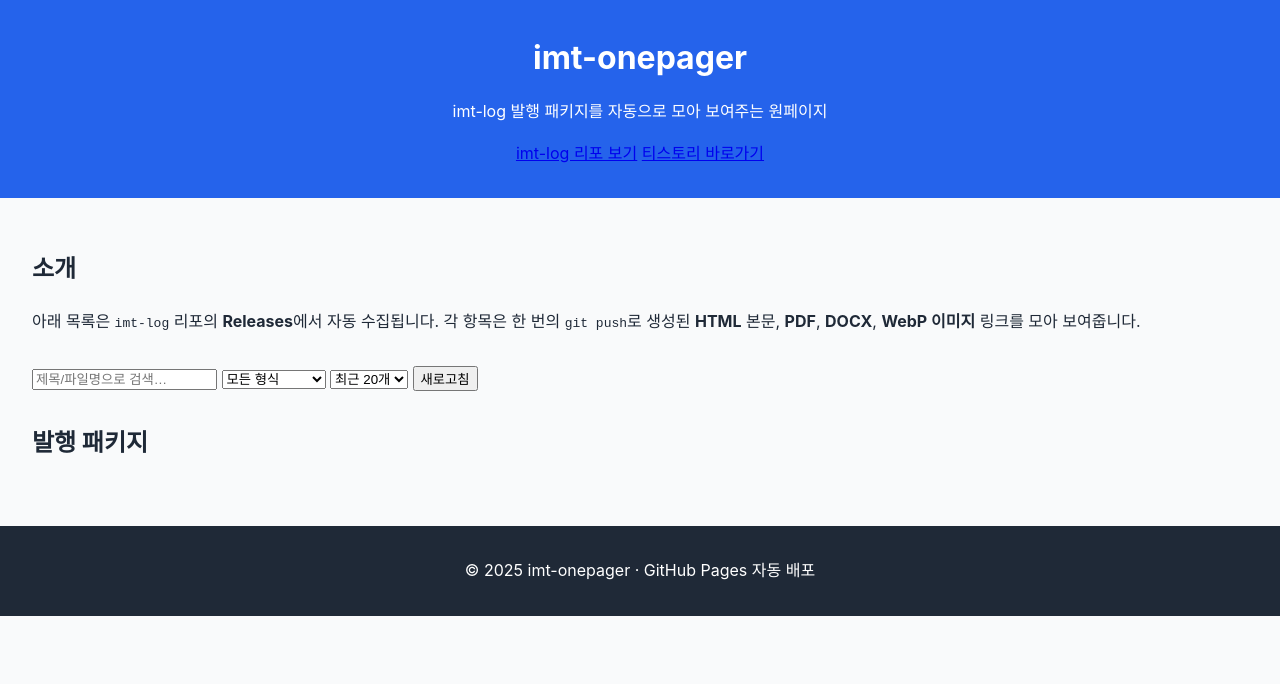
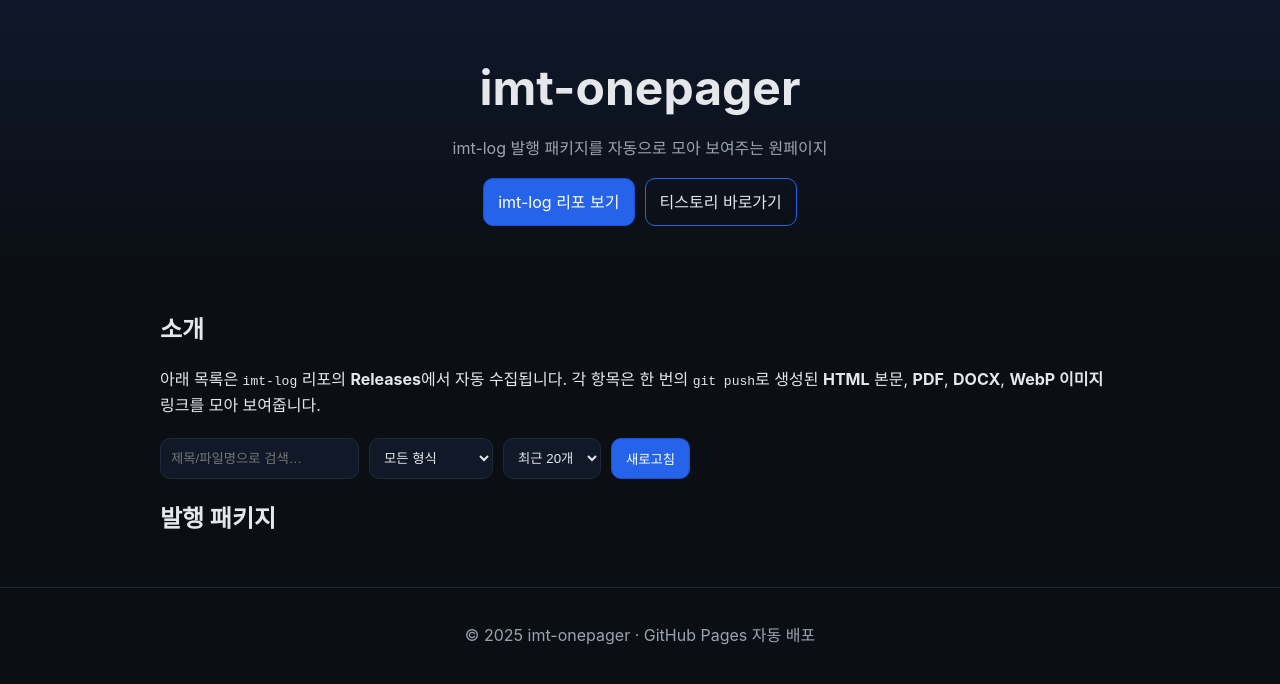
Before and after one commit to imt-log/img-onepager, a plain HTML site: page index.html in a window 1280 px wide. Drawn offline with Linux system fonts and the light colour scheme.

Commit message:
Update style.css

```diff
--- a/css/style.css
+++ b/css/style.css
@@ -1,27 +1,37 @@
-
-body {
-  font-family: -apple-system, BlinkMacSystemFont, "Nanum Gothic", sans-serif;
-  margin: 0;
-  padding: 0;
-  line-height: 1.6;
-  background: #f9fafb;
-  color: #1f2937;
+:root{
+  --bg:#0b0f14; --fg:#e5e7eb; --muted:#9ca3af; --card:#0f1620; --border:#1e293b;
+  --accent:#60a5fa; --accent-2:#2563eb; --chip:#111827;
 }
 
-header {
-  background: #2563eb;
-  color: #fff;
-  padding: 2rem;
-  text-align: center;
-}
+*{box-sizing:border-box}
+html,body{margin:0;padding:0;background:var(--bg);color:var(--fg);font-family:-apple-system,BlinkMacSystemFont,"Nanum Gothic","Noto Sans KR",Segoe UI,Roboto,Arial,Helvetica,sans-serif;line-height:1.65}
+a{color:var(--accent)}
+.container{max-width:1000px;margin:0 auto;padding:20px}
 
-h1 { margin: 0; }
-main { padding: 2rem; }
-section { margin-bottom: 2rem; }
+.hero{padding:48px 20px;text-align:center;background:linear-gradient(180deg,#0f172a 0%, #0b0f14 100%)}
+.hero h1{margin:0 0 8px;font-size:clamp(1.8rem,1.2rem + 2.5vw,3rem)}
+.hero p{margin:0;color:var(--muted)}
+.hero-actions{margin-top:16px;display:flex;gap:10px;justify-content:center;flex-wrap:wrap}
+.btn{background:var(--accent-2);color:#fff;border:1px solid #1d4ed8;border-radius:10px;padding:10px 14px;text-decoration:none}
+.btn:hover{filter:brightness(1.1)}
+.btn.outline{background:transparent;border-color:var(--accent-2);color:var(--fg)}
 
-footer {
-  background: #1f2937;
-  color: #fff;
-  text-align: center;
-  padding: 1rem;
-}
+h2{margin:16px 0 8px}
+section{margin-bottom:20px}
+
+.controls .row{display:flex;gap:10px;flex-wrap:wrap}
+.controls input, .controls select{background:var(--chip);color:var(--fg);border:1px solid var(--border);border-radius:10px;padding:10px}
+.controls .hint{color:var(--muted);margin-top:8px}
+
+.grid{display:grid;grid-template-columns:repeat(auto-fill,minmax(300px,1fr));gap:12px}
+.card{background:var(--card);border:1px solid var(--border);border-radius:14px;padding:14px;display:flex;flex-direction:column;gap:8px}
+.card h3{margin:0 0 2px;font-size:1.05rem}
+.card .meta{color:var(--muted);font-size:.9rem}
+.assets{display:flex;flex-wrap:wrap;gap:8px}
+.asset{background:var(--chip);border:1px solid var(--border);border-radius:999px;padding:6px 10px;font-size:.92rem;text-decoration:none}
+.asset:hover{border-color:#334155}
+.tags{display:flex;gap:6px;flex-wrap:wrap}
+.tag{background:#0b1220;border:1px solid #1f2a44;border-radius:999px;padding:3px 8px;font-size:.8rem;color:#cbd5e1}
+.empty{color:var(--muted);text-align:center;padding:20px;border:1px dashed var(--border);border-radius:12px}
+
+.footer{border-top:1px solid var(--border);color:var(--muted);text-align:center;padding:18px}
```
